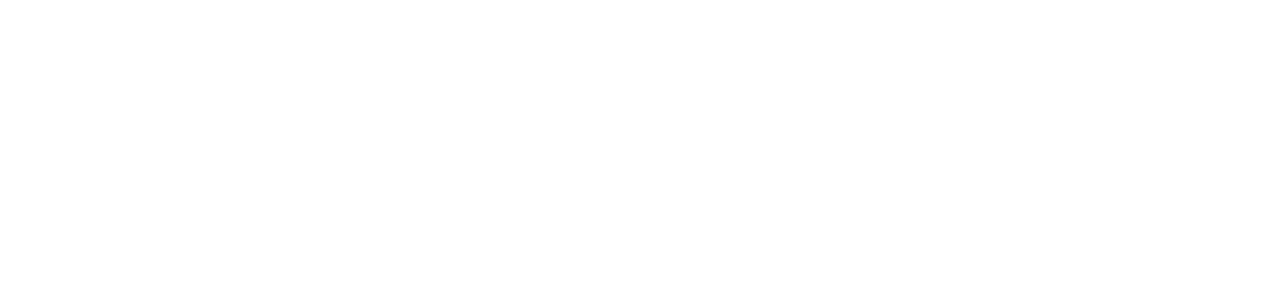
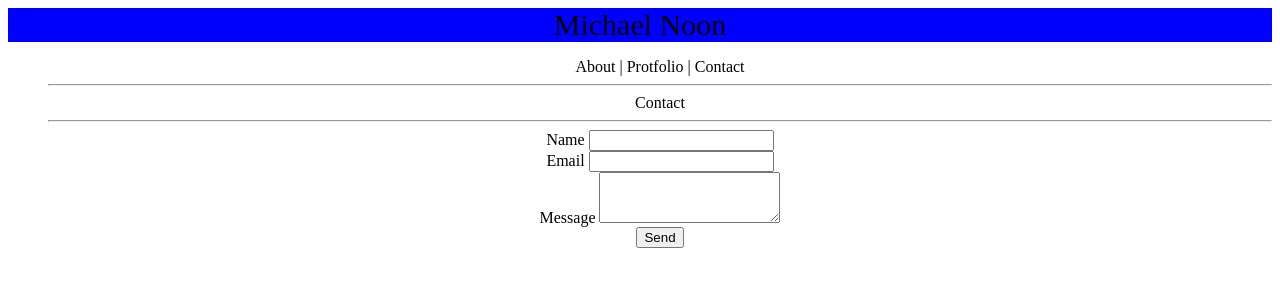
Before and after one commit to mnoon83/Professional-Portfolio, a plain HTML site: page contact.html in a window 1280 px wide. Drawn offline with Linux system fonts and the light colour scheme.

Commit message:
updated code

```diff
--- a/contact.html
+++ b/contact.html
@@ -0,0 +1,41 @@
+<!DOCTYPE html>
+<html lang="en">
+<head>
+  <meta charset="UTF-8">
+  <meta http-equiv="X-UA-Compatible" content="IE=edge">
+  <meta name="viewport" content="width=device-width, initial-scale=1.0">
+  <link rel="stylesheet" href="./style.css">
+  <title>Michael Noon Contact</title>
+</head>
+<body>
+      <center>Michael Noon</center>
+
+      <ul class="nav justify-content-center">
+        <class="nav-item">
+          <container1 class="nav-link" href="index.html">About | </container1>
+          </class=>
+          <class="nav-item">
+            <container2 class="nav-link" href="portfolio.html">Protfolio | </container2>
+            </class=>
+            <class="nav-item">
+              <container3 class="nav-link" href="contact.html">Contact</container3>
+              </class=>
+
+              <hr>
+              <span class="badge rounded-pill bg-dark">Contact</span>
+              <hr>
+              <div class="mb-3">
+                <label for="exampleFormControlInput1" class="form-label">Name</label>
+                <input type="email" class="form-control" id="exampleFormControlInput1">
+              </div>
+              <div class="mb-3">
+                <label for="exampleFormControlInput1" class="form-label">Email</label>
+                <input type="email" class="form-control" id="exampleFormControlInput1">
+              </div>
+              <div class="mb-3">
+                <label for="exampleFormControlTextarea1" class="form-label">Message</label>
+                <textarea class="form-control" id="exampleFormControlTextarea1" rows="3"></textarea>
+              </div>
+<button>Send</button>
+</body>
+</html>
--- a/style.css
+++ b/style.css
@@ -2,6 +2,7 @@ img {
   width 300px;
   height: 200px;
 }
+
 ul {
   text-align: center;
 }
```
Also changed, not shown: index.html (+8 -6 lines), portfolio.html (+33 -0 lines).
